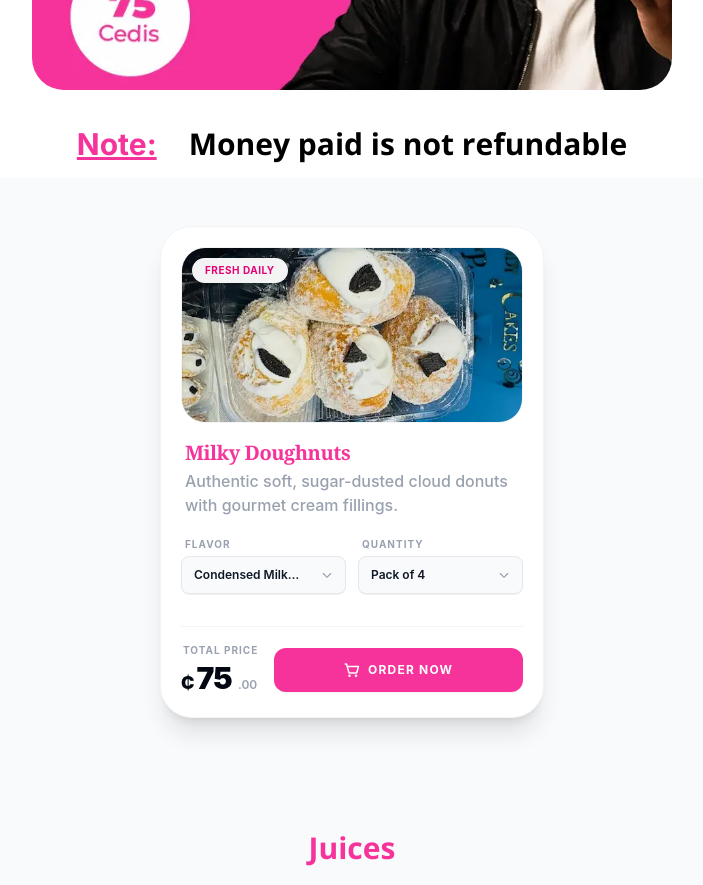
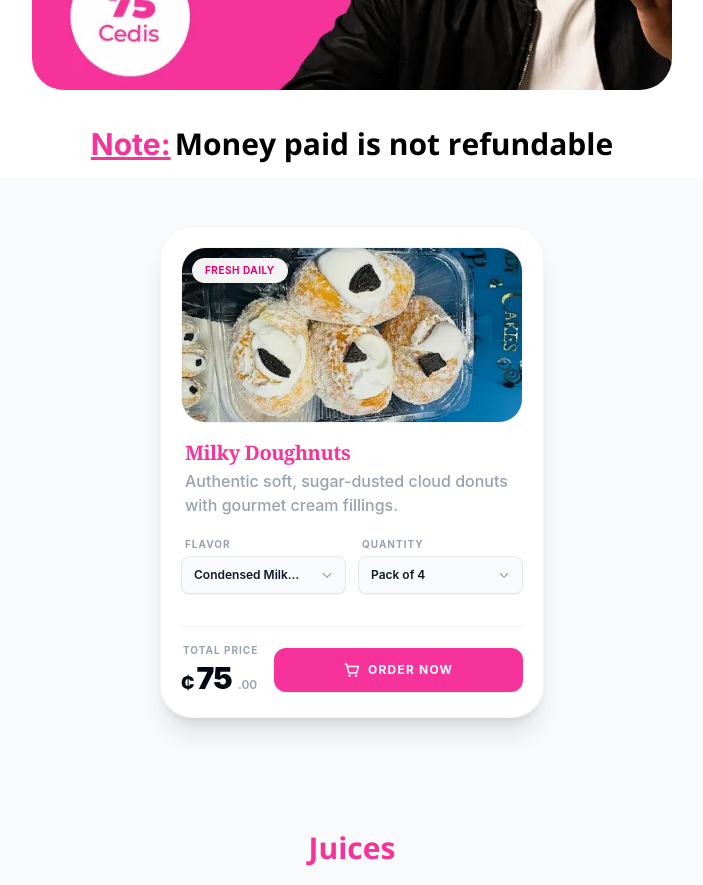
Before and after one commit to obedquao/trendycakes, a React (Vite) app in the folder trendycakes/: page /menu in a window 1280 px wide. Shown: the part 860-1745 px from the top of the page, without its empty margins (288-991 px from the left). Built offline with nearby package versions, Linux system fonts and the light colour scheme; a web font is replaced by a local one.

Commit message:
text change

```diff
--- a/trendycakes/src/pages/menu.jsx
+++ b/trendycakes/src/pages/menu.jsx
@@ -108,9 +108,9 @@ export default function Menu() {
           />
         </div>
         <div className="my-4">
-          <p className="text-3xl font-open-sans font-bold text-center">
+          <p className="text-xl md:text-3xl font-open-sans font-bold text-center px-6">
             {" "}
-            <span className="text-pink-500 mr-8 underline font-inter">
+            <span className="text-pink-500 mr-1 underline font-inter">
               Note:
             </span>
             Money paid is not refundable
```
